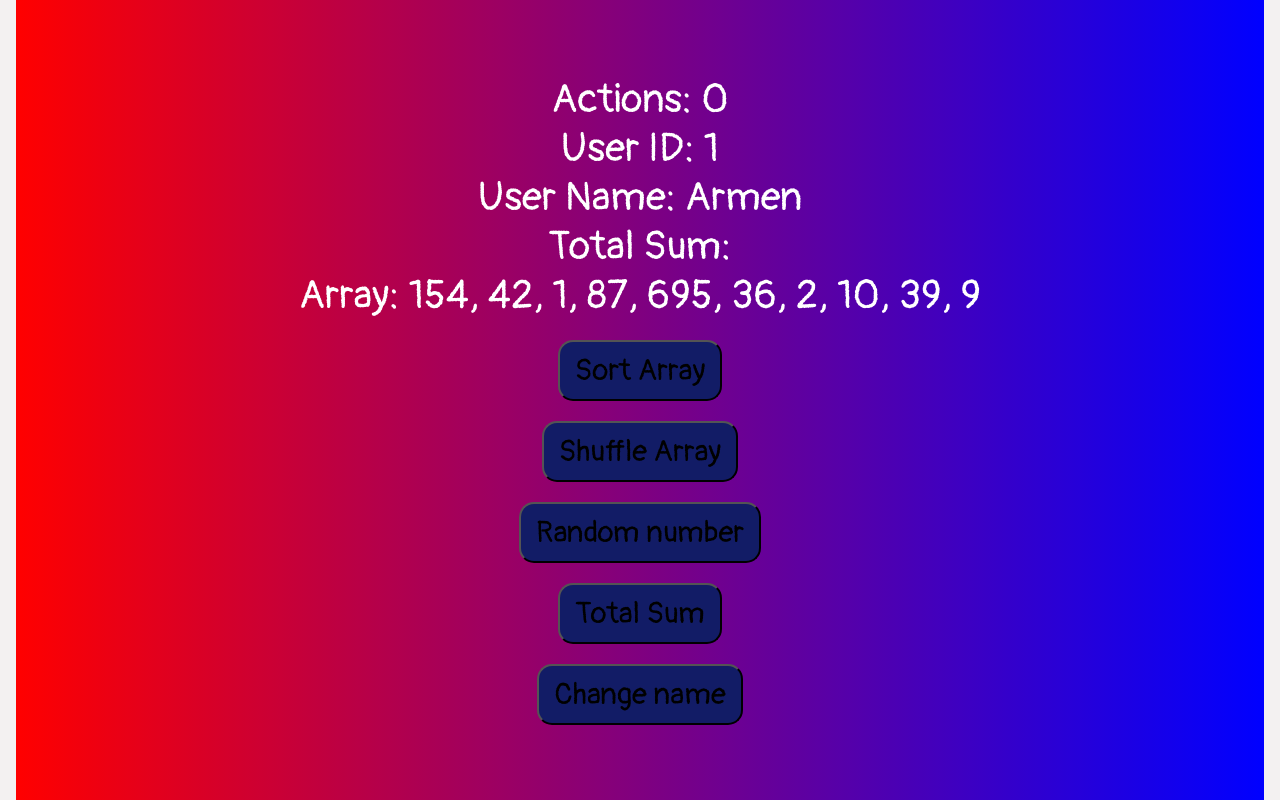
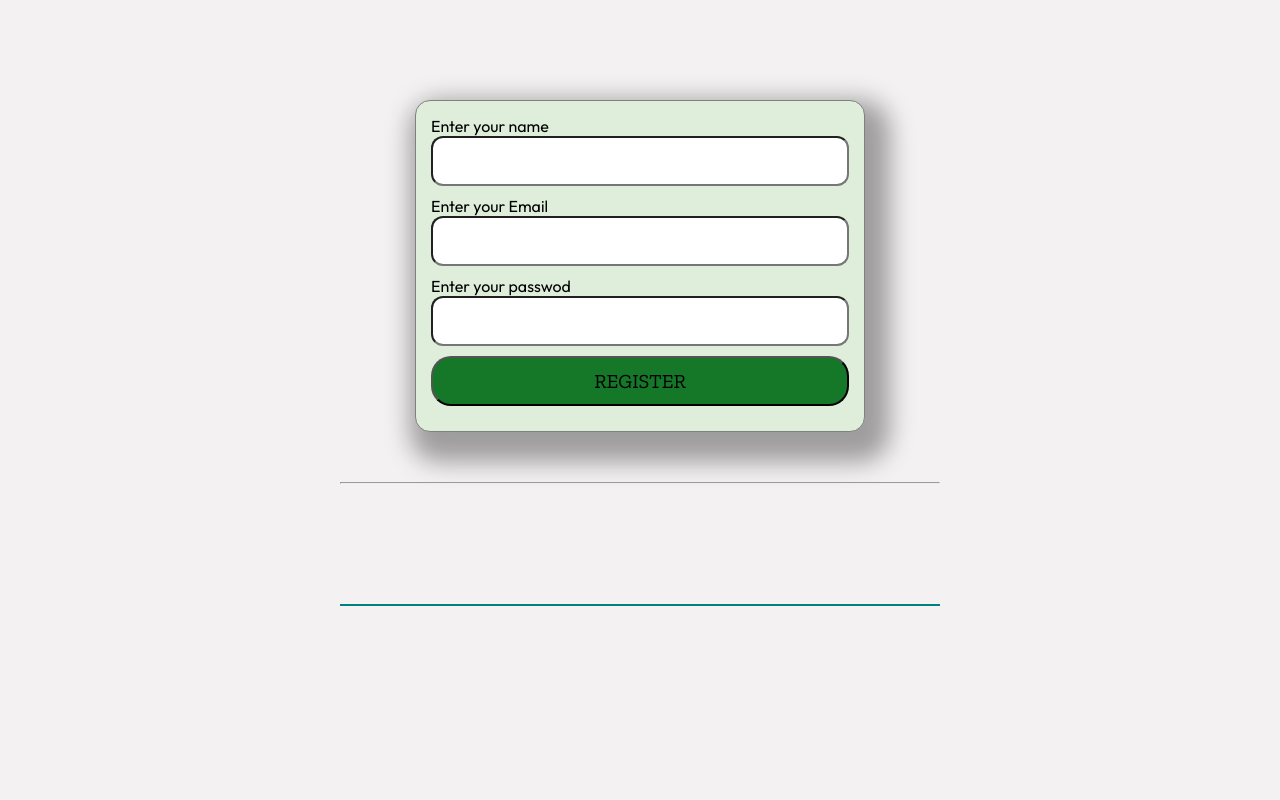
Before and after one commit to BrownEdgar/react_armenia, a React (Vite) app: page / in a window 1280 px wide. Built offline with nearby package versions, Linux system fonts and the light colour scheme.

Commit message:
homework 12

```diff
--- a/index.html
+++ b/index.html
@@ -6,10 +6,20 @@
   <link rel="icon" type="image/svg+xml" href="/vite.svg" />
   <meta name="viewport" content="width=device-width, initial-scale=1.0" />
   <link rel="stylesheet" href="https://cdn.jsdelivr.net/npm/bootstrap-icons@1.11.3/font/bootstrap-icons.min.css">
-  <link rel="preconnect" href="https://fonts.googleapis.com">
+ <link rel="preconnect" href="https://fonts.googleapis.com">
 <link rel="preconnect" href="https://fonts.gstatic.com" crossorigin>
-<link href="https://fonts.googleapis.com/css2?family=Cormorant+Garamond:ital,wght@0,300;0,400;0,500;0,600;0,700;1,300;1,400;1,500;1,600;1,700&family=Pangolin&display=swap" rel="stylesheet">
-  <title>Posts</title>
+<link href="https://fonts.googleapis.com/css2?family=Bevan:ital@0;1&display=swap" rel="stylesheet">
+
+
+
+<link rel="preconnect" href="https://fonts.googleapis.com">
+<link rel="preconnect" href="https://fonts.gstatic.com" crossorigin>
+<link href="https://fonts.googleapis.com/css2?family=Zilla+Slab:ital,wght@0,300;0,400;0,500;0,600;0,700;1,300;1,400;1,500;1,600;1,700&display=swap" rel="stylesheet">
+
+
+
+<link rel="stylesheet" href="https://cdn.jsdelivr.net/npm/bootstrap-icons@1.11.3/font/bootstrap-icons.min.css">
+  <title>Regstration</title>
 </head>
 
 <body>
--- a/package.json
+++ b/package.json
@@ -10,6 +10,8 @@
     "preview": "vite preview"
   },
   "dependencies": {
+    "bootstrap-icons": "^1.11.3",
+    "nanoid": "^5.0.6",
     "react": "^18.2.0",
     "react-dom": "^18.2.0",
     "sass": "^1.71.0"
--- /dev/null
+++ b/src/Form/App.jsx
@@ -0,0 +1,76 @@
+
+
+import React, { useState } from 'react';
+import './App.scss';
+import { nanoid } from "nanoid";
+
+export default function App() {
+  const [users, setUsers] = useState([]);
+  const [currentUserId, setCurrentUserId] = useState(null);
+
+  const handleSubmit = (e) => {
+    e.preventDefault();
+    const { username, password, email } = e.target;
+    const user = {
+      id: nanoid(5),
+      username: username.value,
+      password: password.value,
+      email: email.value
+    };
+
+    const existingUser = users.find(user => user.email === email.value);
+    if (existingUser) {
+      return alert('There is already a registration with this email')
+    }
+
+    setUsers([...users, user]);
+    e.target.reset();
+  };
+
+  const showPassword = (id) => {
+    setCurrentUserId(id);
+  };
+  const handleDelete=(id)=>{
+    const result=users.filter(user=>user.id!==id)
+    setUsers(result)
+  }
+  return (
+    <div className='App'>
+      <form onSubmit={handleSubmit}>
+        <p>Enter your name</p>
+        <input type="text" name="username" required />
+        <p>Enter your Email</p>
+        <input type="email" name="email"  placeholder='' required/>
+        <p>Enter your passwod</p>
+        <input type="password"  name='password' required />
+        <input className='register' type="submit" value='register' />
+      </form>
+<hr />
+      <div className='Values'>
+        {
+          users.map(user => (
+            <div  className='Values__item'key={user.id}>
+              <p className='del' onClick={()=>handleDelete(user.id)}>X</p>
+              <span>Username: {user.username}</span>
+              <span>Email: {user.email}</span>
+
+              <p className='psw'>
+
+                <span>Password:
+                  {currentUserId === user.id ? user.password : '*'.repeat(8)}
+                </span>
+
+
+                {
+                  (currentUserId === user.id)
+                  ? <i className="bi bi-eye-slash" onClick={() => showPassword(null)}></i>
+                  : <i className="bi bi-eye-fill" onClick={() => showPassword(user.id)}></i>
+                }
+              </p>
+            </div>
+          ))
+        }
+      </div>
+    </div>
+  );
+}
--- /dev/null
+++ b/src/Form/App.scss
@@ -0,0 +1,69 @@
+.App{
+    width: 600px;
+    margin: 100px auto;
+    border-bottom: 2px solid teal;
+
+    form{
+        background-color: rgb(223,238,218);
+        box-shadow: rgba(0, 0, 0, 0.35) 10px 15px  25px 15px;
+        width: 450px;
+        padding: 15px;
+        border-radius: 15px;
+        border: 1px solid gray;
+        margin: 50px auto;
+        input{
+            height: 50px;
+            border-radius: 12px;
+            font-size: 20px;
+            width: 100%;
+            margin-bottom: 10px;
+        }
+    }
+    .register{
+        background-color: rgb(21,119,40);
+        height: 50px;
+        font-size: 20px;
+        text-transform:uppercase;
+        font-family:  "Zilla Slab", serif;
+        border-radius: 20px;
+        cursor: pointer;
+    }
+}
+.Values{
+    margin:  60px auto;
+    display: flex;
+    flex-wrap: wrap;
+
+    &__item{
+        margin:  100px auto;
+        box-shadow: rgba(0,0,0 ,0.50) 0px 14px 28px, rgba(0, 0, 0, 0.22) 0px 10px 10px;
+        height: 150px;
+        width:500px;
+        background-color: #cbddb5;
+        margin: 10px;
+        border-radius: 16px;
+        position: relative;
+
+
+        .del{
+            cursor: pointer;
+            padding: 5px  10px ;
+            border-radius: 12px;
+            font-size: 23px;
+            background-color: #bbef7e;
+            text-align: center;
+            align-items: center;
+             position: absolute;
+             top: 5px;
+            right: 5px;
+        }
+    } div >span,
+    .psw{
+        margin-left: 20px;
+        display: block;
+        margin-bottom: 5 px;
+        font-size: 25px;
+        font-family: "Zilla Slab", serif;
+    }
+
+}
--- a/src/main.jsx
+++ b/src/main.jsx
@@ -1,6 +1,6 @@
 import React from 'react'
 import ReactDOM from 'react-dom/client'
-import App from './Reducer/App'
+import App from './Form/App'
 
 import './index.css'
 
```
Also changed, not shown: 1 other file (tests, documents, lock files or other folders).
